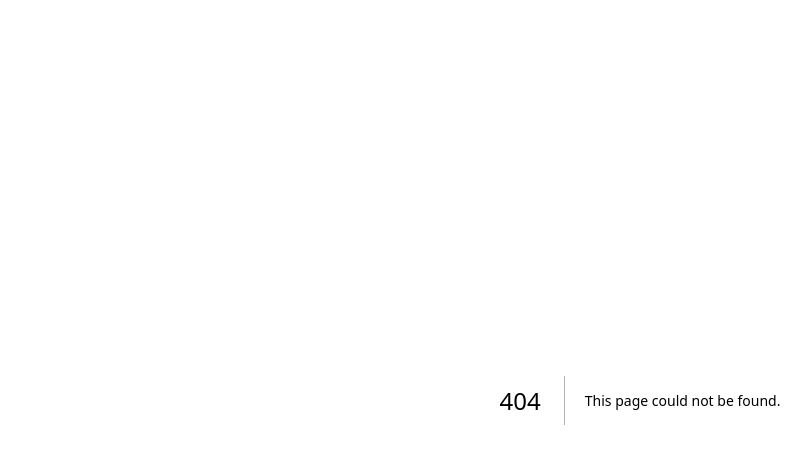
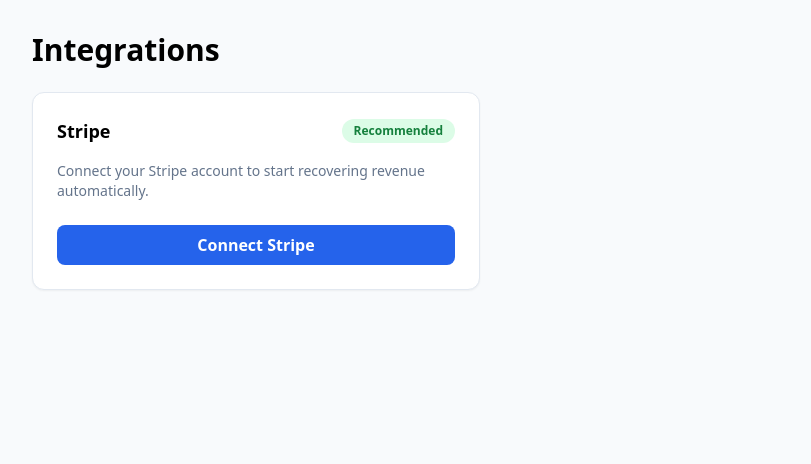
Before and after one commit to RevenueFlowLabs/RRL, a Next.js app: page /integrations in a window 1280 px wide. Before the commit this address had no page. Shown: the top 464 px of the page, without its empty margins (0-811 px from the left). Built offline with nearby package versions, Linux system fonts and the light colour scheme.

Commit message:
Feature: Added Integrations, Billing, and Settings pages

```diff
--- /dev/null
+++ b/src/pages/billing.tsx
@@ -0,0 +1,19 @@
+export default function Billing() {
+  return (
+    <div className="p-8 bg-slate-50 min-h-screen font-sans">
+      <h1 className="text-3xl font-bold mb-6">Billing & Plans</h1>
+      <div className="grid md:grid-cols-2 gap-6 max-w-4xl">
+        <div className="bg-white p-6 rounded-xl border-2 border-blue-600 shadow-lg relative">
+          <div className="absolute top-0 right-0 bg-blue-600 text-white px-3 py-1 rounded-bl-xl text-xs font-bold">Current Plan</div>
+          <h3 className="text-xl font-bold mb-2">Pro Plan</h3>
+          <p className="text-4xl font-black mb-4">$49<span className="text-lg text-slate-400">/mo</span></p>
+          <ul className="text-sm text-slate-600 space-y-2 mb-6">
+            <li>✓ Unlimited Recoveries</li>
+            <li>✓ Priority Support</li>
+            <li>✓ Custom Email Templates</li>
+          </ul>
+        </div>
+      </div>
+    </div>
+  )
+}
--- /dev/null
+++ b/src/pages/integrations.tsx
@@ -0,0 +1,15 @@
+export default function Integrations() {
+  return (
+    <div className="p-8 bg-slate-50 min-h-screen font-sans">
+      <h1 className="text-3xl font-bold mb-6">Integrations</h1>
+      <div className="bg-white p-6 rounded-xl shadow-sm border border-slate-200 max-w-md">
+        <div className="flex items-center justify-between mb-4">
+          <span className="font-bold text-lg">Stripe</span>
+          <span className="bg-green-100 text-green-700 px-3 py-1 rounded-full text-xs font-bold">Recommended</span>
+        </div>
+        <p className="text-slate-500 mb-6 text-sm">Connect your Stripe account to start recovering revenue automatically.</p>
+        <button className="w-full bg-blue-600 text-white py-2 rounded-lg font-bold hover:bg-blue-700">Connect Stripe</button>
+      </div>
+    </div>
+  )
+}
--- /dev/null
+++ b/src/pages/settings.tsx
@@ -0,0 +1,20 @@
+export default function Settings() {
+  return (
+    <div className="p-8 bg-slate-50 min-h-screen font-sans">
+      <h1 className="text-3xl font-bold mb-6">Settings</h1>
+      <div className="bg-white rounded-xl shadow-sm border border-slate-200 overflow-hidden max-w-2xl">
+        <div className="p-6 border-b border-slate-100">
+          <label className="block text-sm font-bold mb-2">Company Name</label>
+          <input type="text" className="w-full border rounded-lg p-2 bg-slate-50" placeholder="Revenue Recovery Labs" />
+        </div>
+        <div className="p-6 border-b border-slate-100">
+          <label className="block text-sm font-bold mb-2">Support Email</label>
+          <input type="email" className="w-full border rounded-lg p-2 bg-slate-50" placeholder="support@rrl.com" />
+        </div>
+        <div className="p-6 bg-slate-50 text-right">
+          <button className="bg-slate-900 text-white px-6 py-2 rounded-lg font-bold">Save Changes</button>
+        </div>
+      </div>
+    </div>
+  )
+}
```
